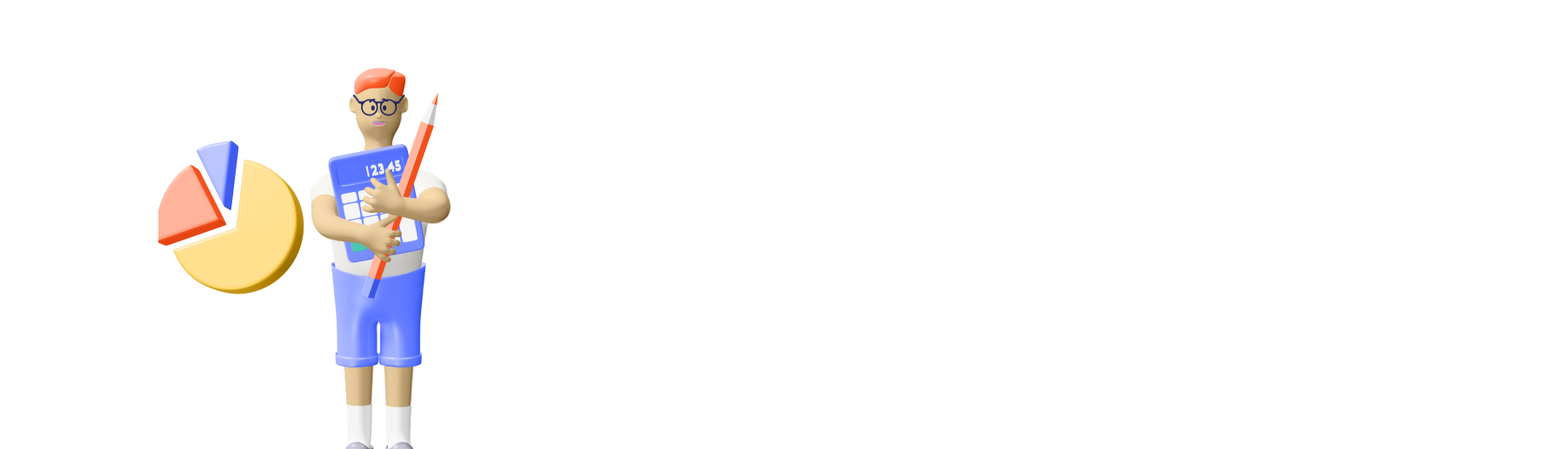
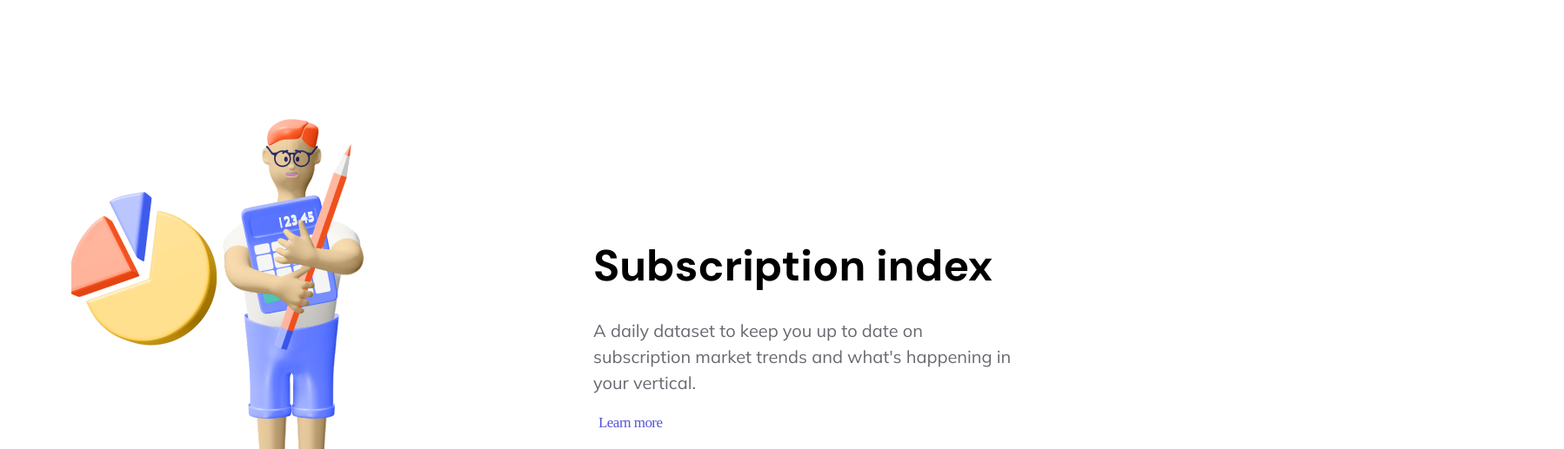
Before and after one commit to AntoninaVi/Test-logoipsum, a plain HTML site: page index.html in a window 1280 px wide. Shown: the part 1015-1532 px from the top of the page at 87% size, 1798 px wide, since content can reach past the window. Drawn offline with Linux system fonts and the light colour scheme.

Commit message:
Subscription index

```diff
--- a/index.html
+++ b/index.html
@@ -66,10 +66,12 @@
             </section>
             <section class="page-index">
                 <img src="/img/human2.jpg" alt="" class="img-index">
-                <h1 class="title-index">Subscription index</h1>
-                <p class="text-index">A daily dataset to keep you up to date on<br>subscription market trends and what's
-                    happening in<br>your vertical.</p>
-                <button class="btn-learn">Learn more</button>
+                <div class="subscrition-index">
+                    <h1 class="title-index">Subscription index</h1>
+                    <p class="text-index">A daily dataset to keep you up to date on<br>subscription market trends and
+                        what's happening in<br>your vertical.</p>
+                    <button class="btn-learn">Learn more</button>
+                </div>
             </section>
         </main>
 
--- a/style.css
+++ b/style.css
@@ -157,13 +157,20 @@ html {
 /* Logo list end */
 /* Page-index */
 .page-index {
+    margin: 0 auto;
 }
 .img-index {
-    padding: 100px;
+    padding-top: 159px;
+    display: flex;
+    justify-content: start;
+}
+.subscrition-index {
+    position: relative;
+    left: 600px;
+    bottom: 362px;
 }
 
 .title-index {
-    display: flex;
     line-height: 103%;
     font-size: 50px;
 }
@@ -185,4 +192,7 @@ html {
     border-style: none;
     cursor: pointer;
 }
+.btn-learn:hover {
+    color: #ff7143;
+}
 /* Page-index end*/
```
